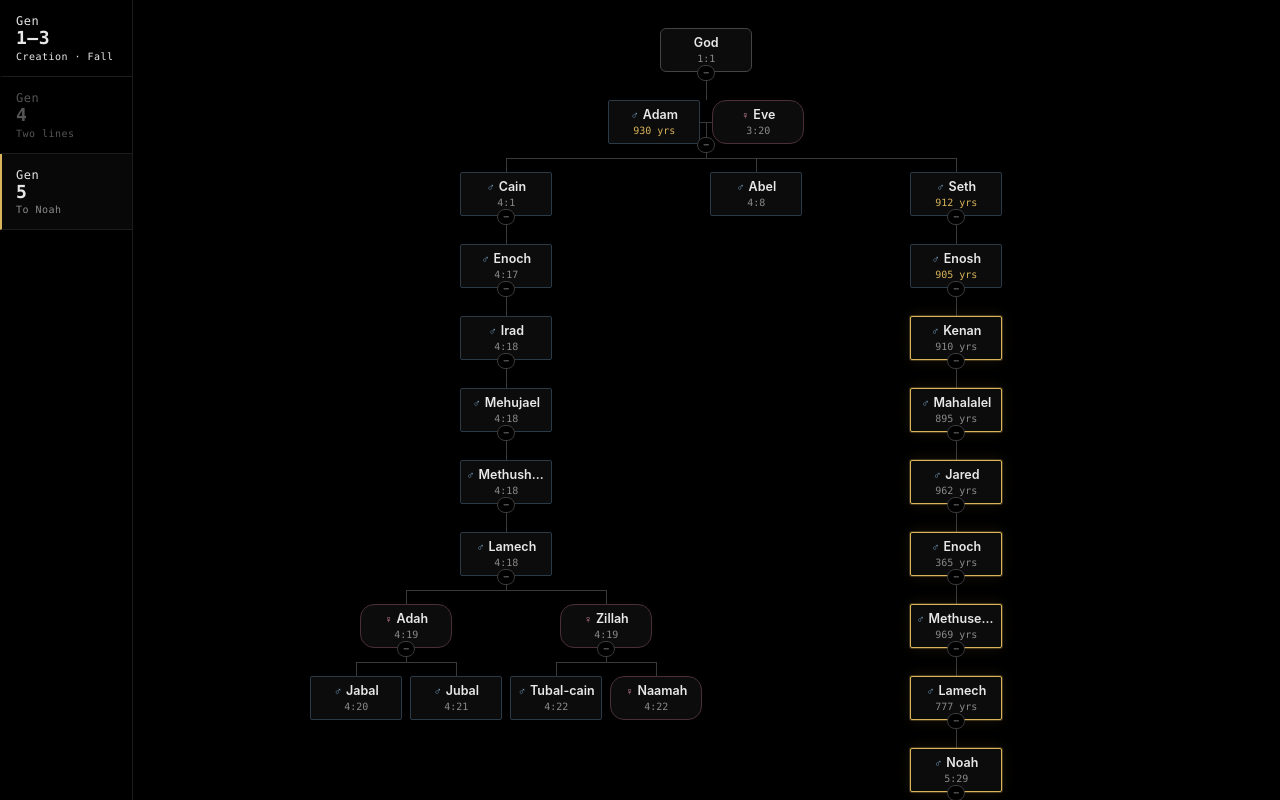
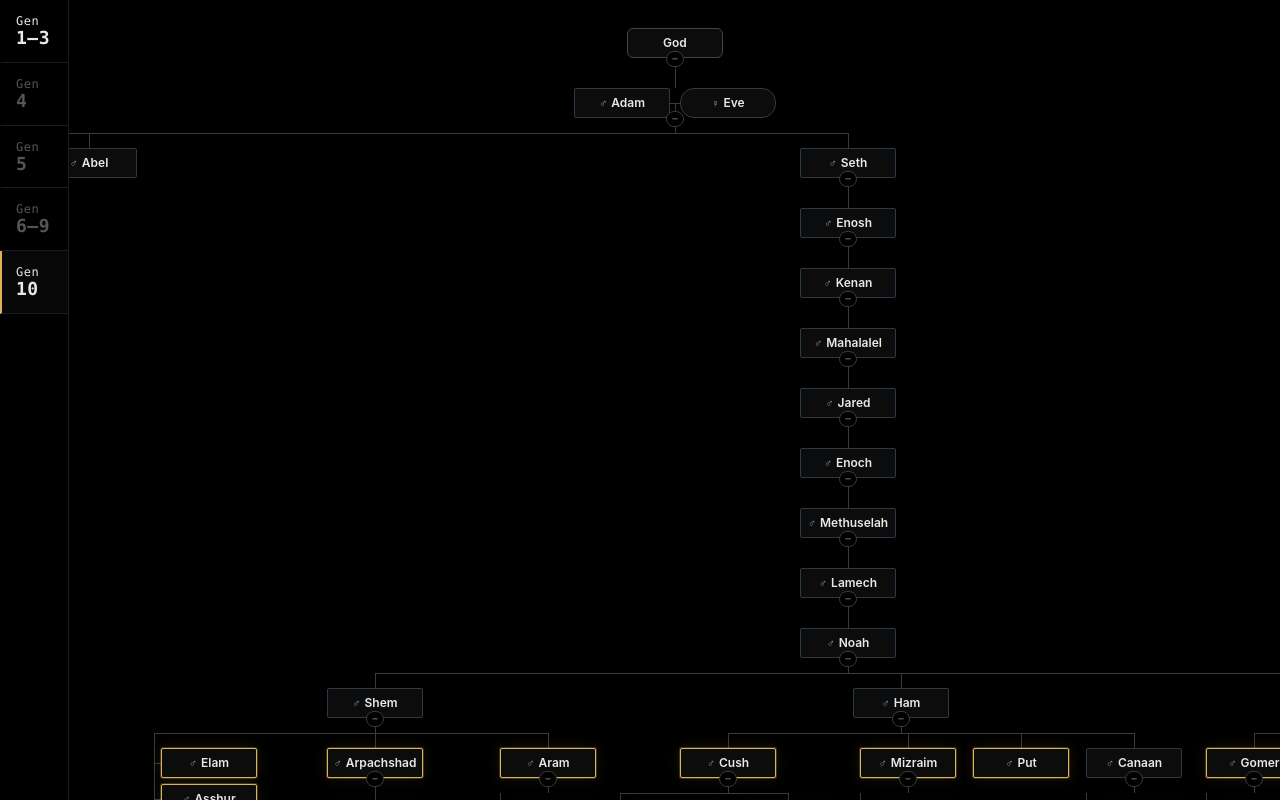
Before and after one commit to eomcaleb/geneo, a plain HTML site: page index.html in a window 1280 px wide. Drawn offline with Linux system fonts and the light colour scheme.

Commit message:
Extend to Genesis 10, names only, stack childless siblings
Co-Authored-By: Claude Opus 5.5 <noreply@anthropic.com>

```diff
--- a/index.html
+++ b/index.html
@@ -4,8 +4,8 @@
 <meta charset="utf-8">
 <meta name="viewport" content="width=device-width, initial-scale=1, viewport-fit=cover">
 <meta name="theme-color" content="#000000">
-<meta name="description" content="An org-chart view of the genealogy in Genesis 1–5, built up chapter by chapter.">
-<title>Genesis 1–5 Genealogy</title>
+<meta name="description" content="An org-chart view of the genealogy in Genesis 1–10, built up chapter by chapter.">
+<title>Genesis 1–10 Genealogy</title>
 <style>
   :root {
     --bg: #000;
@@ -43,14 +43,11 @@
     font: 12px var(--mono); letter-spacing: .04em;
   }
   aside button b { display: block; font: 600 18px/1.1 var(--mono); white-space: nowrap; }
-  aside button span { display: block; font-size: 10px; margin-top: 3px; }
   aside button:hover { color: var(--text); }
   aside button[aria-selected="true"] { color: var(--text); border-left-color: var(--hi); background: #080808; }
-  aside button[aria-selected="true"] span { color: var(--dim); }
   @media (max-width: 600px) {
     aside button { padding: 12px 10px 12px 8px; font-size: 10px; }
     aside button b { font-size: 15px; }
-    aside button span { display: none; }
   }
 
   /* Org chart: every box has a fixed slot; chapters only fade boxes in and out */
@@ -64,26 +61,23 @@
   .unit { position: absolute; left: 0; top: 0; display: flex; align-items: center; justify-content: center; }
   .anim .unit { transition: transform .4s var(--ease), opacity .3s; }
   .off { opacity: 0; pointer-events: none; }
-  .bond { flex: 0 0 12px; height: 1px; background: var(--wire); }
+  .bond { flex: 0 0 10px; height: 1px; background: var(--wire); }
 
   .node {
-    position: relative; width: 92px; height: 44px; padding: 0 5px;
-    display: flex; flex-direction: column; justify-content: center;
-    background: var(--panel); border: 1px solid var(--box); border-radius: 6px; text-align: center;
+    position: relative; width: 96px; height: 30px; padding: 0 6px;
+    display: flex; align-items: center; justify-content: center;
+    background: var(--panel); border: 1px solid var(--box); border-radius: 6px;
+    font-size: 12px; font-weight: 600; white-space: nowrap; overflow: hidden; text-overflow: ellipsis;
     transition: border-color .3s, box-shadow .3s;
   }
-  .node b { display: block; font-size: 12.5px; font-weight: 600; line-height: 1.25; white-space: nowrap; overflow: hidden; text-overflow: ellipsis; }
-  .node .sub { display: block; font: 10px/1.3 var(--mono); color: var(--dim); margin-top: 2px; white-space: nowrap; overflow: hidden; text-overflow: ellipsis; transition: color .3s; }
   .node i { font-style: normal; font-size: 11px; margin-right: 4px; font-weight: 400; }
   .node.m { border-radius: 2px; border-color: #2b3a47; }
   .node.m i { color: var(--male); }
   .node.f { border-radius: 14px; border-color: #4a2f3a; }
   .node.f i { color: var(--female); }
   .node.root { border-color: #444; }
-  .node.ghost { width: 132px; border-style: dashed; border-color: var(--hi); background: transparent; }
-  .node.ghost b { color: var(--hi); font-weight: 500; }
+  .node.ghost { width: 132px; border-style: dashed; border-color: var(--hi); background: transparent; color: var(--hi); font-weight: 500; }
   .node.new { border-color: var(--hi); box-shadow: 0 0 0 1px rgba(217, 180, 90, .25), 0 0 14px rgba(217, 180, 90, .12); }
-  .node.upd .sub { color: var(--hi); }
 
   .fold {
     position: absolute; left: 50%; bottom: -9px; transform: translateX(-50%); z-index: 2;
@@ -99,64 +93,68 @@
   <main id="chart"><div class="stage" id="stage"></div></main>
 
 <script>
-  // Values keyed by chapter take the latest key ≤ the view's last chapter.
-  // ch = chapter the node first appears in; only = shown only in the view covering that chapter;
-  // slot = sits in another node's position instead of taking its own.
-  // sex: m / f; pair = two people joined as a couple, children hang from the middle.
+  // ch = chapter a name first appears in. Names keyed by chapter take the latest key ≤ the view's last chapter.
+  // only = shown only in the view covering that chapter; under = sits right below its parent, outside the layout.
+  // sex: m / f, or none for peoples (e.g. Jebusites). pair = a couple; children hang from the middle.
+  const M = (name, ch, kids) => ({ name, ch, sex: "m", kids });
+  const F = (name, ch, kids) => ({ name, ch, sex: "f", kids });
+  const X = (name, ch) => ({ name, ch });
+  const list = (ch, names, make = M) => names.map(n => make(n, ch));
+
   const TREE = {
-    id: "god", name: "God", sub: "1:1", ch: 1, cls: "root",
+    name: "God", ch: 1, cls: "root",
     kids: [{
-      id: "adam", ch: 1,
+      ch: 1,
       pair: [
-        { sex: "m", name: { 1: "Male", 2: "The man", 3: "Adam" }, sub: { 1: "1:27", 2: "2:7", 5: "930 yrs" } },
-        { sex: "f", name: { 1: "Female", 2: "The woman", 3: "Eve" }, sub: { 1: "1:27", 2: "2:22", 3: "3:20" } }
+        { sex: "m", name: { 1: "Male", 2: "The man", 3: "Adam" } },
+        { sex: "f", name: { 1: "Female", 2: "The woman", 3: "Eve" } }
       ],
       kids: [
-        { id: "cain", ch: 4, sex: "m", name: "Cain", sub: "4:1",
-          kids: [{ id: "enochC", ch: 4, sex: "m", name: "Enoch", sub: "4:17",
-            kids: [{ id: "irad", ch: 4, sex: "m", name: "Irad", sub: "4:18",
-              kids: [{ id: "mehujael", ch: 4, sex: "m", name: "Mehujael", sub: "4:18",
-                kids: [{ id: "methushael", ch: 4, sex: "m", name: "Methushael", sub: "4:18",
-                  kids: [{ id: "lamechC", ch: 4, sex: "m", name: "Lamech", sub: "4:18",
-                    kids: [
-                      { id: "adah", ch: 4, sex: "f", name: "Adah", sub: "4:19",
-                        kids: [
-                          { id: "jabal", ch: 4, sex: "m", name: "Jabal", sub: "4:20" },
-                          { id: "jubal", ch: 4, sex: "m", name: "Jubal", sub: "4:21" }
-                        ] },
-                      { id: "zillah", ch: 4, sex: "f", name: "Zillah", sub: "4:19",
-                        kids: [
-                          { id: "tubal", ch: 4, sex: "m", name: "Tubal-cain", sub: "4:22" },
-                          { id: "naamah", ch: 4, sex: "f", name: "Naamah", sub: "4:22" }
-                        ] }
-                    ] }] }] }] }] }] },
-        { id: "abel", ch: 4, sex: "m", name: "Abel", sub: "4:8" },
-        { id: "seed", ch: 3, only: 3, slot: "abel", cls: "ghost", name: "Seed of the woman", sub: "3:15" },
-        { id: "seth", ch: 4, sex: "m", name: "Seth", sub: { 4: "4:25", 5: "912 yrs" },
-          kids: [{ id: "enosh", ch: 4, sex: "m", name: "Enosh", sub: { 4: "4:26", 5: "905 yrs" },
-            kids: [{ id: "kenan", ch: 5, sex: "m", name: "Kenan", sub: "910 yrs",
-              kids: [{ id: "mahalalel", ch: 5, sex: "m", name: "Mahalalel", sub: "895 yrs",
-                kids: [{ id: "jared", ch: 5, sex: "m", name: "Jared", sub: "962 yrs",
-                  kids: [{ id: "enochS", ch: 5, sex: "m", name: "Enoch", sub: "365 yrs",
-                    kids: [{ id: "methuselah", ch: 5, sex: "m", name: "Methuselah", sub: "969 yrs",
-                      kids: [{ id: "lamechS", ch: 5, sex: "m", name: "Lamech", sub: "777 yrs",
-                        kids: [{ id: "noah", ch: 5, sex: "m", name: "Noah", sub: "5:29",
-                          kids: [
-                            { id: "shem", ch: 5, sex: "m", name: "Shem", sub: "5:32" },
-                            { id: "ham", ch: 5, sex: "m", name: "Ham", sub: "5:32" },
-                            { id: "japheth", ch: 5, sex: "m", name: "Japheth", sub: "5:32" }
-                          ] }] }] }] }] }] }] }] }] }
+        M("Cain", 4, [M("Enoch", 4, [M("Irad", 4, [M("Mehujael", 4, [M("Methushael", 4, [M("Lamech", 4, [
+          F("Adah", 4, [M("Jabal", 4), M("Jubal", 4)]),
+          F("Zillah", 4, [M("Tubal-cain", 4), F("Naamah", 4)])
+        ])])])])])]),
+        M("Abel", 4),
+        { name: "Seed of the woman", ch: 3, only: 3, under: true, cls: "ghost" },
+        M("Seth", 4, [M("Enosh", 4, [M("Kenan", 5, [M("Mahalalel", 5, [M("Jared", 5, [M("Enoch", 5, [M("Methuselah", 5, [M("Lamech", 5, [
+          M("Noah", 5, [
+            M("Shem", 5, [
+              M("Elam", 10), M("Asshur", 10),
+              M("Arpachshad", 10, [M("Shelah", 10, [M("Eber", 10, [
+                M("Peleg", 10),
+                M("Joktan", 10, list(10, ["Almodad", "Sheleph", "Hazarmaveth", "Jerah", "Hadoram", "Uzal", "Diklah", "Obal", "Abimael", "Sheba", "Ophir", "Havilah", "Jobab"]))
+              ])])]),
+              M("Lud", 10),
+              M("Aram", 10, list(10, ["Uz", "Hul", "Gether", "Mash"]))
+            ]),
+            M("Ham", 5, [
+              M("Cush", 10, [M("Seba", 10), M("Havilah", 10), M("Sabtah", 10), M("Raamah", 10, list(10, ["Sheba", "Dedan"])), M("Sabteca", 10), M("Nimrod", 10)]),
+              M("Mizraim", 10, list(10, ["Ludim", "Anamim", "Lehabim", "Naphtuhim", "Pathrusim", "Casluhim", "Caphtorim"], X)),
+              M("Put", 10),
+              M("Canaan", 9, [M("Sidon", 10), M("Heth", 10),
+                ...list(10, ["Jebusites", "Amorites", "Girgashites", "Hivites", "Arkites", "Sinites", "Arvadites", "Zemarites", "Hamathites"], X)])
+            ]),
+            M("Japheth", 5, [
+              M("Gomer", 10, list(10, ["Ashkenaz", "Riphath", "Togarmah"])),
+              M("Magog", 10), M("Madai", 10),
+              M("Javan", 10, [M("Elishah", 10), M("Tarshish", 10), X("Kittim", 10), X("Dodanim", 10)]),
+              M("Tubal", 10), M("Meshech", 10), M("Tiras", 10)
+            ])
+          ])
+        ])])])])])])])])
       ]
     }]
   };
 
-  // Genesis 1–3 add no new descendants, so they share one view.
+  // Chapters that add nothing new to the tree share a view with their neighbors.
   const VIEWS = [
-    { from: 1, to: 3, label: "1–3", sub: "Creation · Fall" },
-    { from: 4, to: 4, label: "4", sub: "Two lines" },
-    { from: 5, to: 5, label: "5", sub: "To Noah" }
+    { from: 1, to: 3, label: "1–3" },
+    { from: 4, to: 4, label: "4" },
+    { from: 5, to: 5, label: "5" },
+    { from: 6, to: 9, label: "6–9" },
+    { from: 10, to: 10, label: "10" }
   ];
-  const W = 92, H = 44, BOND = 12, GAP = 8, ROW = 72, PAD = 20;
+  const W = 96, H = 30, BOND = 10, GAP = 10, ROW = 60, PAD = 20, INDENT = 14, SGAP = 6;
   const SYM = { m: "♂︎", f: "♀︎" };
 
   const at = (v, ch) => {
@@ -164,43 +162,61 @@
     let r; for (const k in v) if (+k <= ch) r = v[k];
     return r;
   };
-  const changedIn = (v, view) => v != null && typeof v === "object" && Object.keys(v).some(k => k >= view.from && k <= view.to);
 
-  const nodes = [], byId = {};
-  (function walk(n, parent, depth) {
-    Object.assign(n, { parent, depth, kids: n.kids || [] });
-    nodes.push(n); byId[n.id] = n;
-    n.kids.forEach(k => walk(k, n, depth + 1));
-  })(TREE, null, 0);
+  const nodes = [];
+  (function walk(n, parent) {
+    n.id = n.id || "n" + nodes.length;
+    Object.assign(n, { parent, kids: n.kids || [] });
+    nodes.push(n);
+    n.kids.forEach(k => walk(k, n));
+  })(TREE, null);
 
-  let view = VIEWS[2];
+  let view = VIEWS[VIEWS.length - 1];
   const folded = new Set();
   const inView = n => n.ch <= view.to && (!n.only || (n.only >= view.from && n.only <= view.to));
   const foldedAbove = n => { for (let p = n.parent; p; p = p.parent) if (folded.has(p.id)) return p; return null; };
   const shown = n => inView(n) && !foldedAbove(n);
 
   // Layout uses the full tree (not the current chapter), so switching chapters never moves anything.
-  const layoutKids = n => folded.has(n.id) ? [] : n.kids.filter(k => !k.slot);
-  const unitW = n => n.pair ? 2 * W + BOND : W;
+  // Childless siblings (2+) stack into one vertical list to keep the chart narrow.
+  const layoutKids = n => folded.has(n.id) ? [] : n.kids.filter(k => !k.under);
+  const unitW = n => n.pair ? 2 * W + BOND : n.cls === "ghost" ? 132 : W;
+  const colW = c => c.node ? c.node.sw : INDENT + W;
   function measure(n) {
-    const ks = layoutKids(n);
-    ks.forEach(measure);
-    n.kw = ks.reduce((s, k) => s + k.sw, 0) + GAP * Math.max(0, ks.length - 1);
+    const ks = layoutKids(n), leaves = ks.filter(k => !layoutKids(k).length);
+    n.cols = [];
+    let stack = null;
+    ks.forEach(k => {
+      if (leaves.length >= 2 && leaves.includes(k)) {
+        if (!stack) n.cols.push(stack = { items: [] });
+        stack.items.push(k);
+      } else {
+        n.cols.push({ node: k });
+        measure(k);
+      }
+    });
+    n.kw = n.cols.reduce((s, c) => s + colW(c), 0) + GAP * Math.max(0, n.cols.length - 1);
     n.sw = Math.max(unitW(n), n.kw);
   }
-  function place(n, left) {
-    n.cx = left + n.sw / 2;
-    n.y = PAD + n.depth * ROW;
+  function place(n, left, y) {
+    Object.assign(n, { cx: left + n.sw / 2, y, stacked: false, spineX: null });
     let x = left + (n.sw - n.kw) / 2;
-    layoutKids(n).forEach(k => { place(k, x); x += k.sw + GAP; });
+    n.cols.forEach(c => {
+      if (c.node) place(c.node, x, y + ROW);
+      else {
+        n.spineX = x + INDENT / 2;
+        c.items.forEach((k, i) => Object.assign(k, { cx: x + INDENT + W / 2, y: y + ROW + i * (H + SGAP), stacked: true }));
+      }
+      x += colW(c) + GAP;
+    });
   }
 
   // Build every element once.
   const stage = document.getElementById("stage"), chart = document.getElementById("chart");
   const wire = () => { const d = document.createElement("div"); d.className = "wire off"; stage.appendChild(d); return d; };
-  const boxHTML = p => `<div class="node ${p.sex || ""} ${p.cls || ""}"><b>${p.sex ? `<i>${SYM[p.sex]}</i>` : ""}<span class="nm"></span></b><span class="sub"></span></div>`;
+  const boxHTML = p => `<div class="node ${p.sex || ""} ${p.cls || ""}">${p.sex ? `<i>${SYM[p.sex]}</i>` : ""}<span class="nm"></span></div>`;
   nodes.forEach(n => {
-    if (n.kids.length) { n.stem = wire(); n.bar = wire(); }
+    if (n.kids.length) { n.stem = wire(); n.bar = wire(); n.spine = wire(); }
     if (n.parent) n.drop = wire();
   });
   nodes.forEach(n => {
@@ -214,18 +230,19 @@
   });
 
   function setWire(el, x, y, w, h, on) {
-    Object.assign(el.style, { left: x + "px", top: y + "px", width: w + "px", height: h + "px" });
+    Object.assign(el.style, { left: x + "px", top: y + "px", width: Math.max(w, 0) + "px", height: Math.max(h, 0) + "px" });
     el.classList.toggle("off", !on);
   }
+  const count = k => inView(k) ? 1 + k.kids.reduce((s, c) => s + count(c), 0) : 0;
 
   function update() {
     measure(TREE);
-    place(TREE, PAD);
-    // Folded-away nodes collapse into the folded ancestor; slotted nodes borrow their slot.
+    place(TREE, PAD, PAD);
+    // Folded-away nodes collapse into the folded ancestor.
     nodes.forEach(n => {
       const f = foldedAbove(n);
-      if (n.slot) { const s = byId[n.slot]; n.cx = s.cx; n.y = s.y; }
-      else if (f) { n.cx = f.cx; n.y = f.y; }
+      if (n.under) Object.assign(n, { cx: n.parent.cx, y: n.parent.y + ROW, stacked: false });
+      else if (f) Object.assign(n, { cx: f.cx, y: f.y, stacked: false });
     });
 
     let bottom = 0;
@@ -238,26 +255,27 @@
 
       const isNew = n.ch >= view.from && n.ch <= view.to;
       (n.pair || [n]).forEach((p, i) => {
-        const bx = n.boxes[i];
-        bx.querySelector(".nm").textContent = at(p.name, view.to);
-        bx.querySelector(".sub").textContent = at(p.sub, view.to);
-        bx.classList.toggle("new", isNew);
-        bx.classList.toggle("upd", !isNew && changedIn(p.sub, view));
+        n.boxes[i].querySelector(".nm").textContent = at(p.name, view.to);
+        n.boxes[i].classList.toggle("new", isNew);
       });
 
       if (!n.kids.length) return;
-      const vis = n.kids.filter(shown);
+      const vis = n.kids.filter(shown), st = vis.filter(k => k.stacked);
       const top = n.y + (n.pair ? H / 2 : H), mid = n.y + H + (ROW - H) / 2;
+      const spineX = n.spineX ?? n.cx;
       setWire(n.stem, n.cx, top, 1, mid - top, vis.length > 0);
-      const xs = vis.length > 1 ? vis.map(k => k.cx) : [n.cx];
-      setWire(n.bar, Math.min(...xs), mid, Math.max(...xs) - Math.min(...xs) + 1, 1, vis.length > 1);
-      n.kids.forEach(k => setWire(k.drop, k.cx, mid, 1, k.y - mid, shown(k)));
+      const xs = vis.filter(k => !k.stacked).map(k => k.cx).concat(st.length ? [spineX] : []);
+      const x0 = xs.length > 1 ? Math.min(...xs) : n.cx, x1 = xs.length > 1 ? Math.max(...xs) : n.cx;
+      setWire(n.bar, x0, mid, x1 - x0 + 1, 1, xs.length > 1);
+      const last = st.length ? st[st.length - 1].y + H / 2 : mid;
+      setWire(n.spine, spineX, mid, 1, last - mid + 1, st.length > 0);
+      n.kids.forEach(k => k.stacked
+        ? setWire(k.drop, spineX, k.y + H / 2, k.cx - W / 2 - spineX, 1, shown(k))
+        : setWire(k.drop, k.cx, mid, 1, k.y - mid, shown(k)));
 
-      const hidden = n.kids.filter(inView);
       const isFolded = folded.has(n.id);
-      const count = k => inView(k) ? 1 + k.kids.reduce((s, c) => s + count(c), 0) : 0;
-      n.btn.classList.toggle("off", !hidden.length);
-      n.btn.textContent = isFolded ? "+" + hidden.reduce((s, k) => s + count(k), 0) : "−";
+      n.btn.classList.toggle("off", !n.kids.some(inView));
+      n.btn.textContent = isFolded ? "+" + n.kids.reduce((s, k) => s + count(k), 0) : "−";
       n.btn.setAttribute("aria-label", isFolded ? "Expand branch" : "Collapse branch");
     });
 
@@ -266,8 +284,7 @@
   }
 
   const tabs = document.getElementById("tabs");
-  tabs.innerHTML = VIEWS.map((v, i) =>
-    `<button type="button" role="tab" data-i="${i}">Gen<b>${v.label}</b><span>${v.sub}</span></button>`).join("");
+  tabs.innerHTML = VIEWS.map((v, i) => `<button type="button" role="tab" data-i="${i}">Gen<b>${v.label}</b></button>`).join("");
 
   function setView(i) {
     view = VIEWS[i];
@@ -288,8 +305,9 @@
     update();
   });
 
-  const m = location.hash.match(/^#gen([1-5])$/);
-  setView(m ? VIEWS.findIndex(v => +m[1] <= v.to) : 2);
+  const m = location.hash.match(/^#gen(\d+)$/);
+  const start = m ? VIEWS.findIndex(v => +m[1] <= v.to) : -1;
+  setView(start >= 0 ? start : VIEWS.length - 1);
   chart.scrollLeft = stage.offsetLeft + TREE.cx - chart.clientWidth / 2;
   requestAnimationFrame(() => requestAnimationFrame(() => document.body.classList.add("anim")));
 </script>
```
Also changed, not shown: 1 other file.
